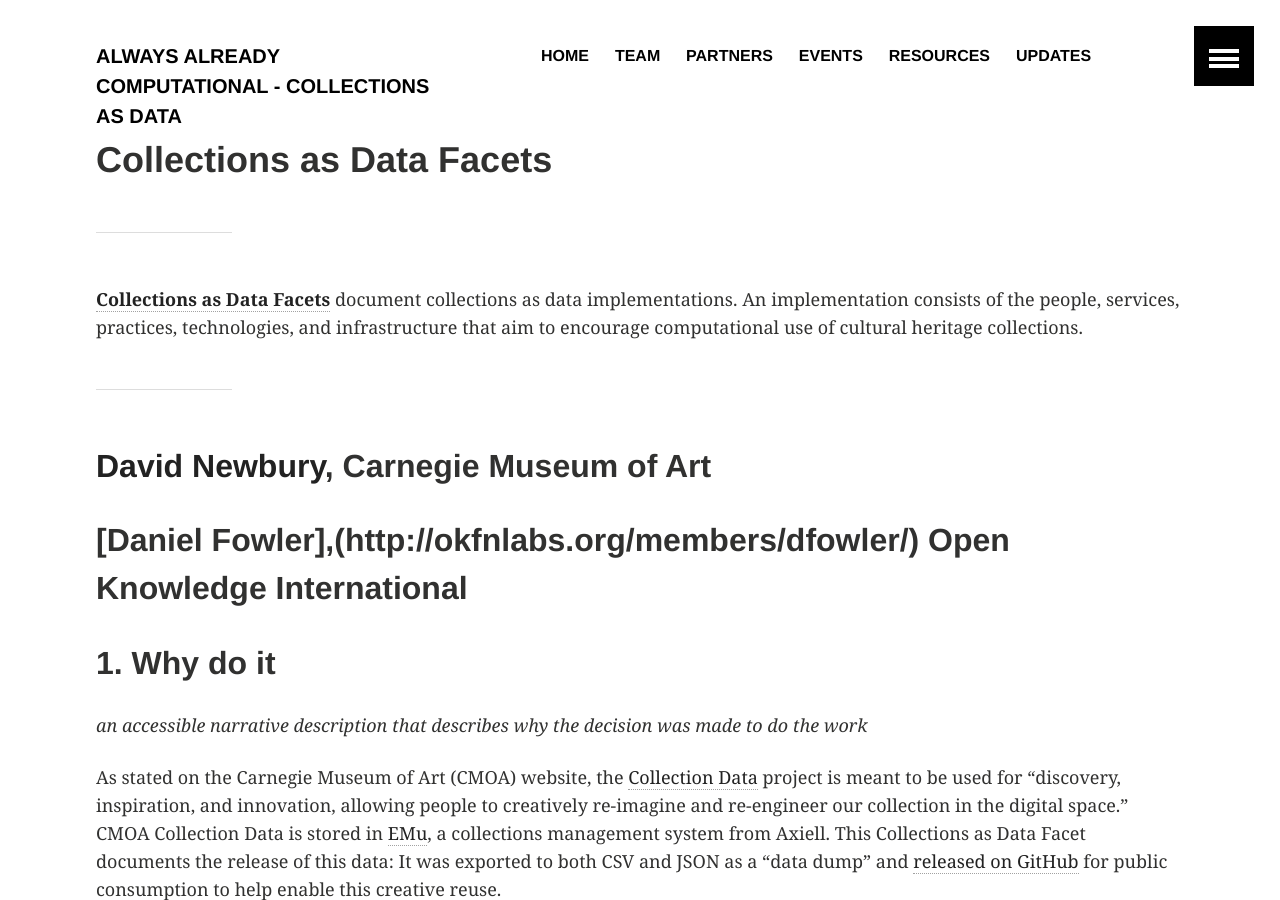
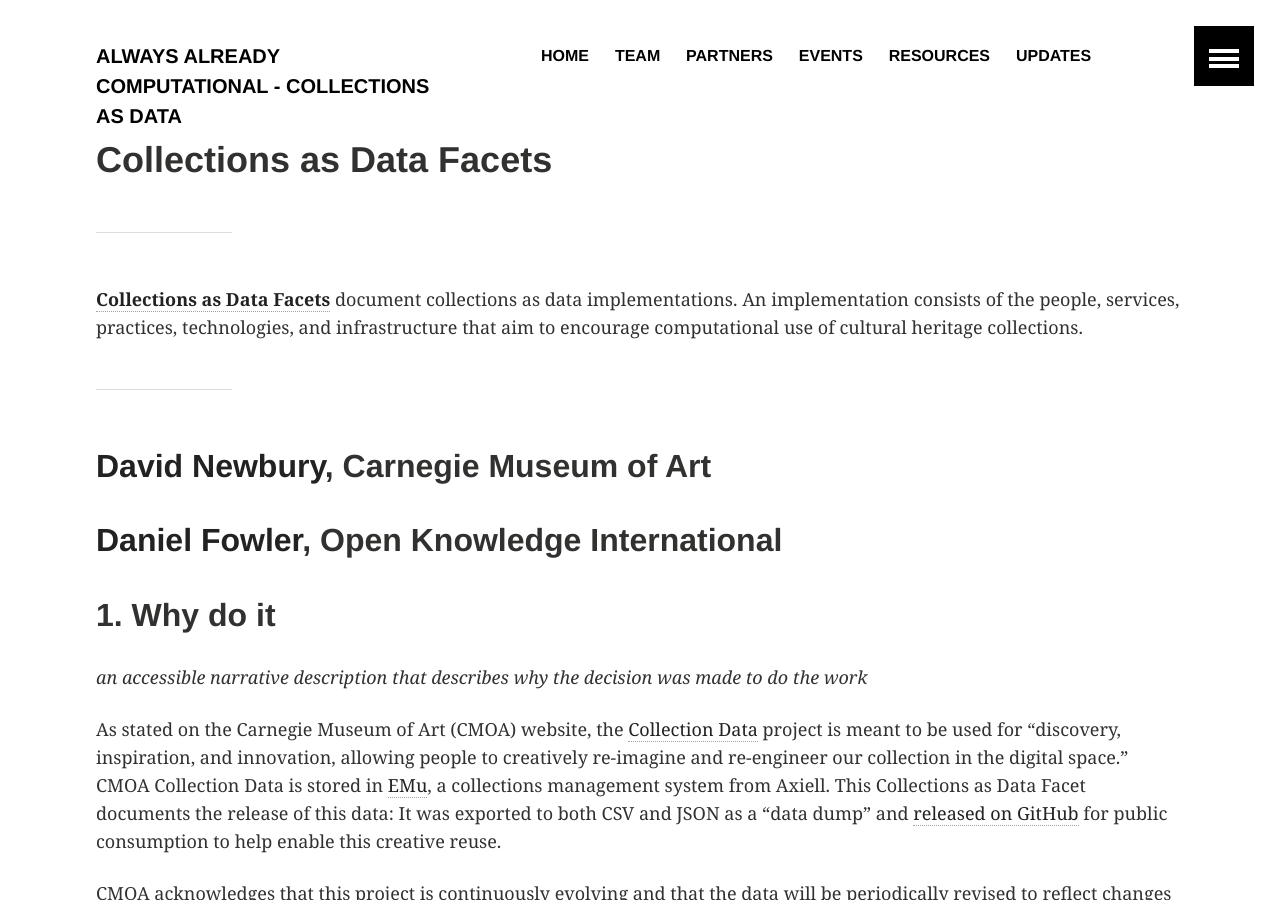
Before and after one commit to collectionsasdata/collectionsasdata.github.io, a Jekyll site: the page built from facet2.md, in a window 1280 px wide and 900 px high. Built offline with Jekyll 4.4.1, drawn with Linux system fonts in a browser that asks for light colours.

Commit message:
Update facet2.md

```diff
--- a/facet2.md
+++ b/facet2.md
@@ -9,7 +9,7 @@
 ---
 
 ## [**David Newbury**](http://www.workergnome.com/), Carnegie Museum of Art
-## [**Daniel Fowler**],(http://okfnlabs.org/members/dfowler/) Open Knowledge International
+## [**Daniel Fowler**](http://okfnlabs.org/members/dfowler/), Open Knowledge International
 
 ## 1. Why do it
 
```
